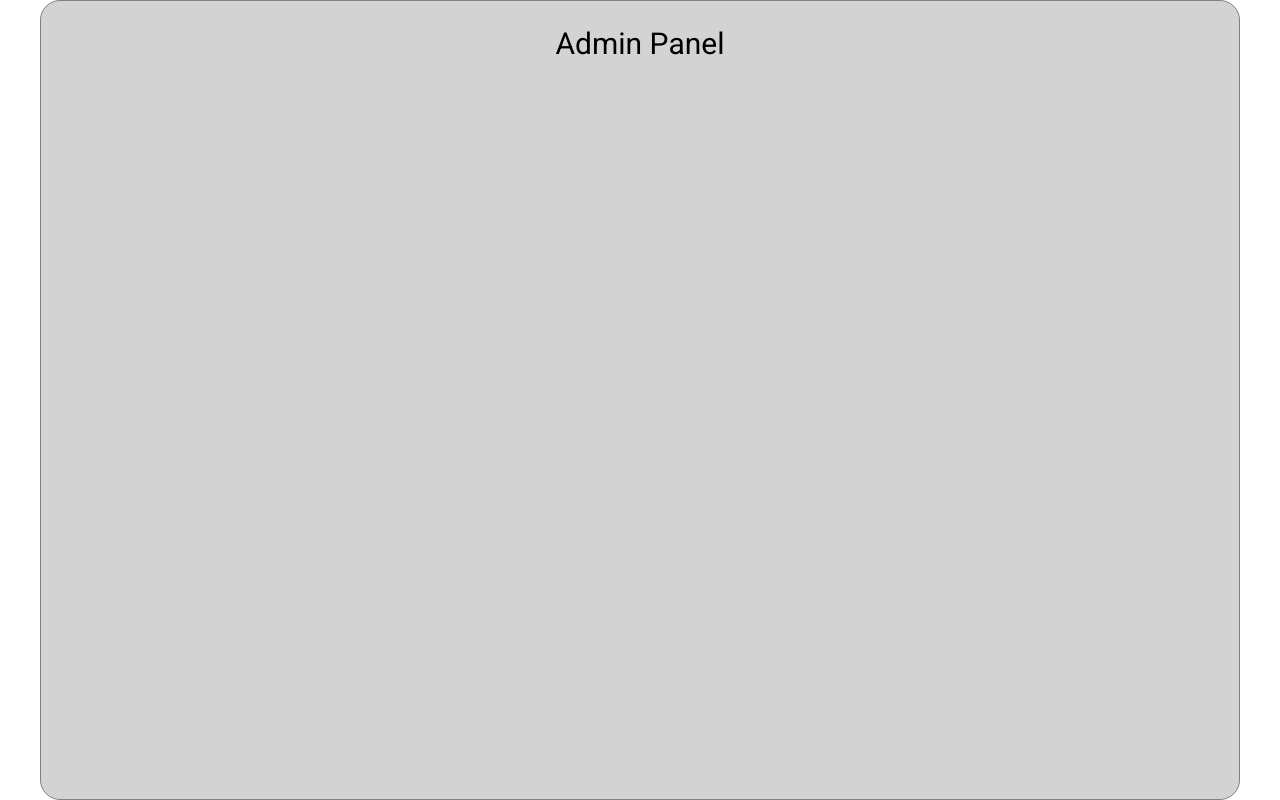
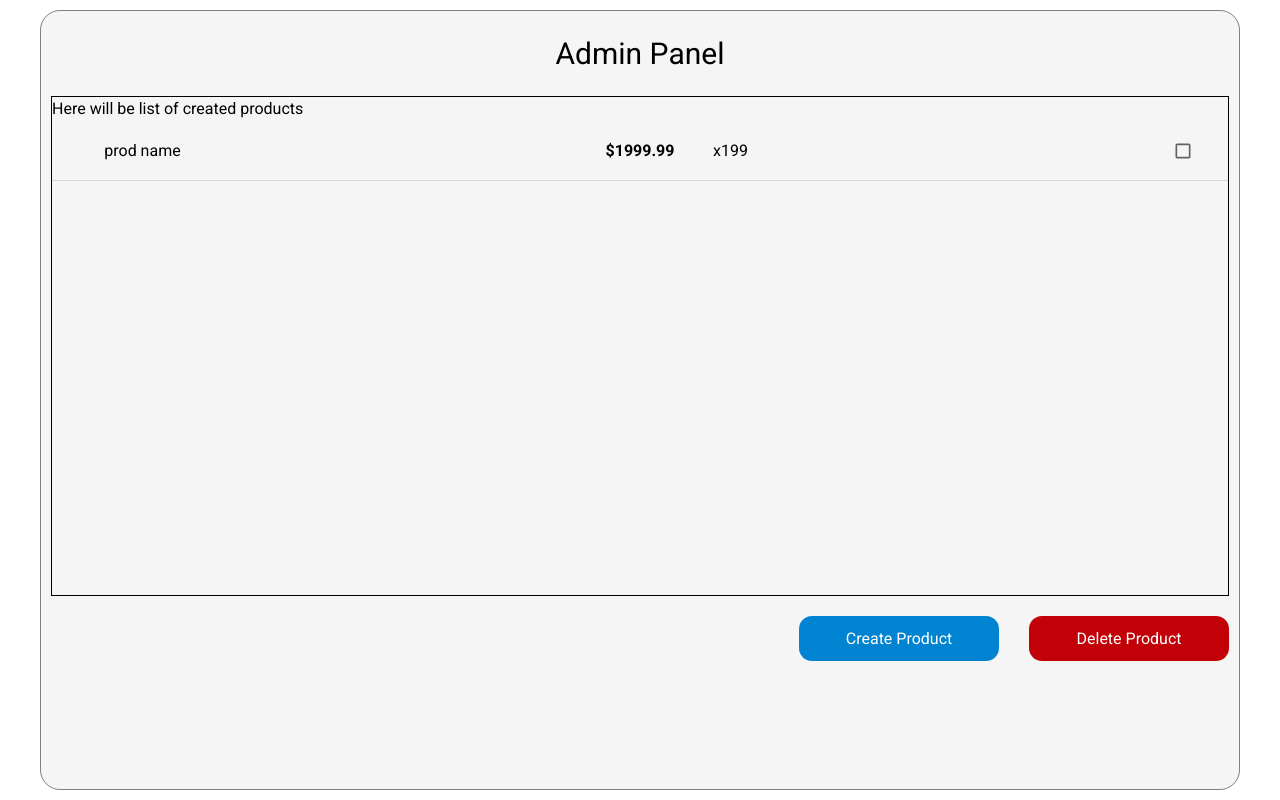
Before and after one commit to binarad/E-commerce-shop, a React (Vite) app in the folder e-commerce-shop/: page /admin in a window 1280 px wide. Built offline with nearby package versions, Linux system fonts and the light colour scheme.

Commit message:
Configured admin page & set up a basic template for it

```diff
--- a/e-commerce-shop/src/Pages/Admin/Admin.tsx
+++ b/e-commerce-shop/src/Pages/Admin/Admin.tsx
@@ -1,10 +1,34 @@
 // NOT RESPONSIVE PANEL
+import { Link } from 'react-router'
 import './admin.css'
+import { Checkbox } from '@mui/material'
 export default function Admin() {
 	return (
 		<div id='admin-container'>
 			<div id='admin-panel'>
-				<p>Admin Panel</p>
+				<h1 id=''>Admin Panel</h1>
+				<div id='created-products-list'>
+					Here will be list of created products
+					<div className='created-product'>
+						<p id='product-name'>prod name</p>
+						<b id='product-price'>$1999.99</b>
+						<p id='product-quantity'>x199</p>
+						<span id='checkbox'>
+							<Checkbox size='small' />
+						</span>
+					</div>
+				</div>
+				<div id='buttons'>
+					<Link to={'/create-product'}>
+						<button className='bg-sky-600 text-white hover:bg-sky-700'>
+							Create Product
+						</button>
+					</Link>
+					{/* TODO: create function to delete selected product from localStorage */}
+					<button className='bg-red-700 text-white hover:bg-red-800 '>
+						Delete Product
+					</button>
+				</div>
 			</div>
 		</div>
 	)
--- a/e-commerce-shop/src/Pages/Admin/admin.css
+++ b/e-commerce-shop/src/Pages/Admin/admin.css
@@ -1,4 +1,6 @@
 #admin-container {
+	padding: 10px;
+	height: 100%;
 	box-sizing: border-box;
 	display: flex;
 	flex-direction: column;
@@ -7,16 +9,73 @@
 	font-family: 'Roboto';
 }
 
-p {
+#admin-panel {
+	width: 1200px;
+	height: 800px;
+	background-color: #f5f5f5;
+	border: 1px solid gray;
+	border-radius: 20px;
+	padding: 10px;
+	display: flex;
+	flex-direction: column;
+	align-items: center;
+}
+
+#admin-panel h1 {
 	margin: 10px 0;
 	font-size: 30px;
 	justify-self: center;
 }
-#admin-panel {
-	width: 1200px;
-	height: 800px;
-	background-color: lightgray;
-	border: 1px solid gray;
-	border-radius: 20px;
-	padding: 10px;
+
+#admin-panel button {
+	width: 200px;
+	height: 45px;
+	border-radius: 13px;
+	justify-self: self-end;
 }
+
+#admin-panel button:hover {
+	cursor: pointer;
+}
+
+#buttons {
+	align-self: flex-end;
+	margin: 10px 0;
+	display: grid;
+	grid-template-columns: repeat(2, 1fr);
+	grid-template-rows: repeat(1, 1fr);
+	gap: 30px;
+}
+
+#created-products-list {
+	width: 100%;
+	height: 500px;
+	margin: 10px 0;
+	border: 1px solid black;
+}
+
+.created-product {
+	height: 60px;
+	width: 100%;
+	display: grid;
+	grid-template-columns: repeat(13, 1fr);
+	border-bottom: 1px solid #d9d9d9;
+}
+
+.created-product * {
+	display: flex;
+	justify-content: center;
+	align-items: center;
+}
+
+#product-name {
+	grid-column: span 2 / span 2;
+}
+
+#product-price {
+	grid-column-start: 7;
+}
+
+#checkbox {
+	grid-column-start: -2;
+}
```
